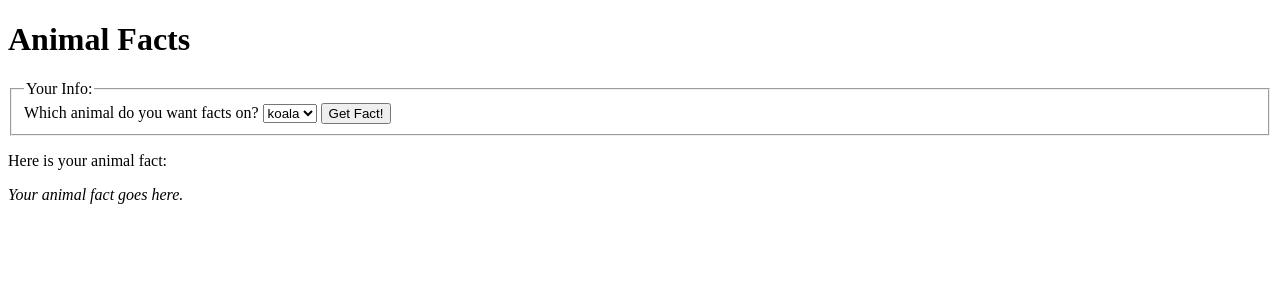
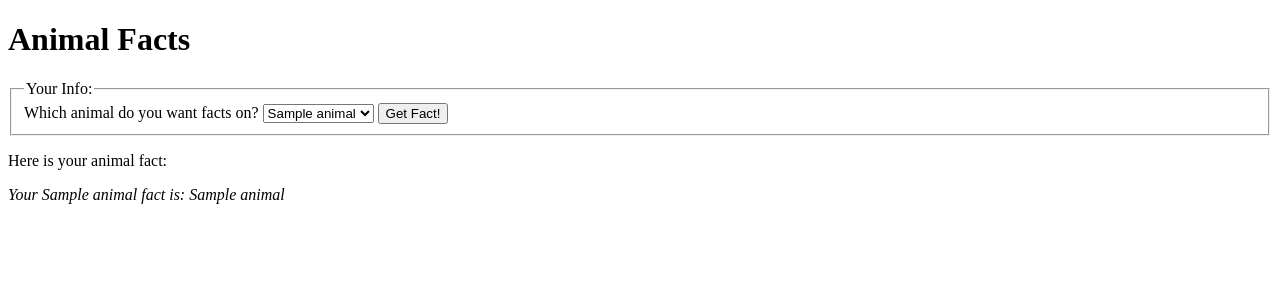
Before and after one commit to Babaganouche622/ACS1710-Assignment3, a Flask app: template ACS-1710-Homework-3-Forms-Starter-master/templates/animal_facts.html in a window 1280 px wide. Shown: the top 300 px of the page. Run offline with Flask 2, Linux system fonts and the light colour scheme; the template is opened without the code that fills it: most values are stand-ins (such as "Sample title", 1, 10 or a date in 2020).

Commit message:
Animal facts finished

```diff
--- a/ACS-1710-Homework-3-Forms-Starter-master/templates/animal_facts.html
+++ b/ACS-1710-Homework-3-Forms-Starter-master/templates/animal_facts.html
@@ -12,11 +12,13 @@ Animal Facts
 
         <label>
             Which animal do you want facts on?
-
             <!-- TODO: Use a for loop to show one option element for each
                 animal. -->
             <select name="animal">
-                <option value="koala">koala</option>
+                {% for animal in animal_to_fact %}
+                <option value="{{animal}}">{{animal}}</option>
+                {% endfor %}
+                <!-- <option value="koala">koala</option> -->
             </select>
         </label>
 
@@ -32,7 +34,7 @@ Animal Facts
         Here is your animal fact:
     </p>
     <p>
-        <em>Your animal fact goes here.</em>
+        <em>Your {{animal}} fact is: {{animal_to_fact[animal]}}</em>
     </p>
 </section>
 
```
